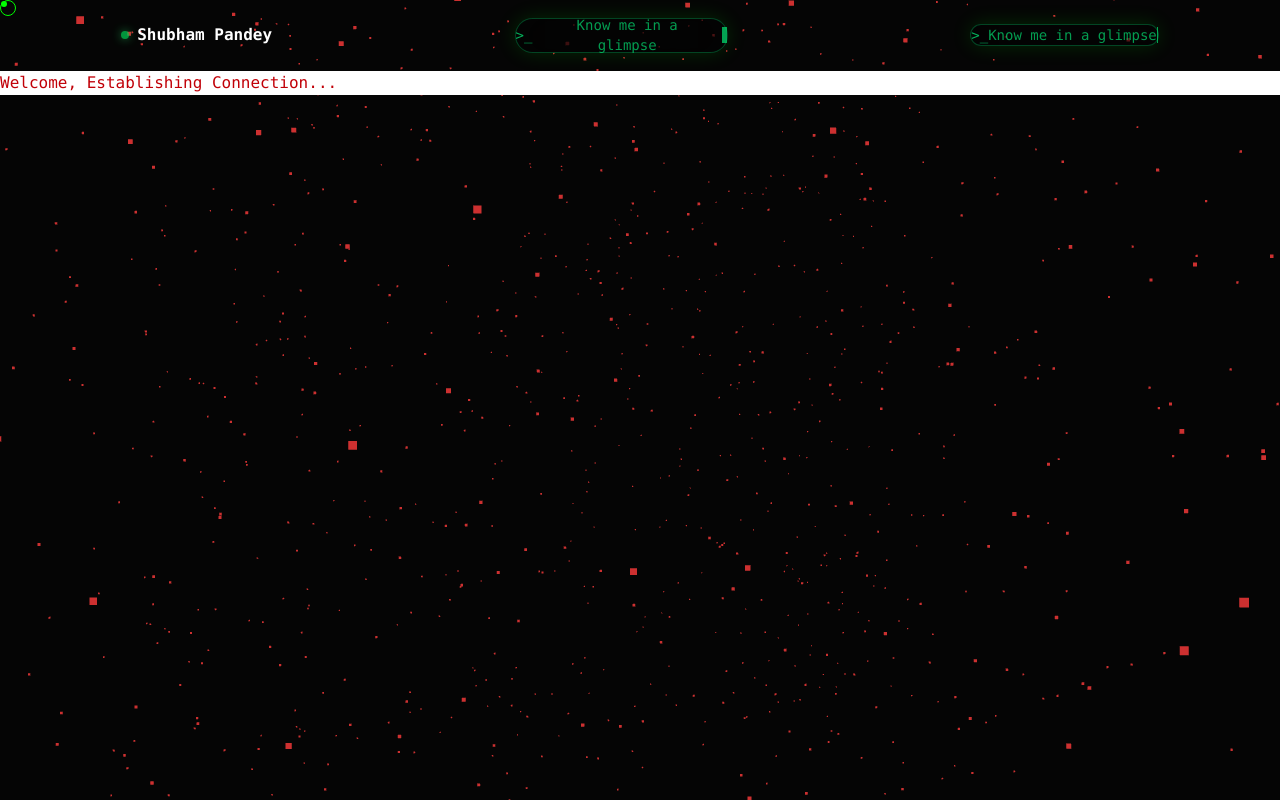
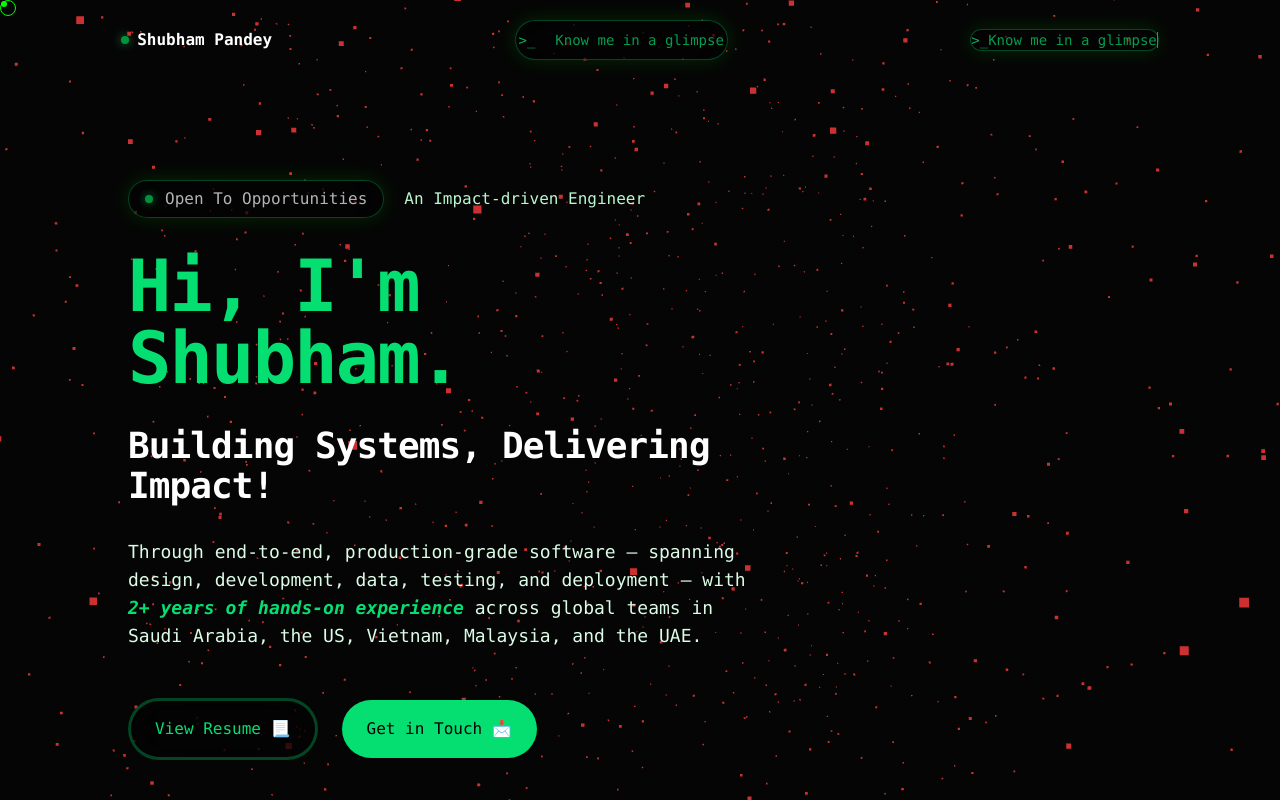
Before and after one commit to shubh4122/Portfolio, a React (Vite) app: page / in a window 1280 px wide. Built offline with nearby package versions, Linux system fonts and the light colour scheme.

Commit message:
Hero Section - without image

```diff
--- a/src/App.css
+++ b/src/App.css
@@ -11,3 +11,40 @@ html,body{
     height: 100%;
     width: 100%;
 }
+
+.hero {
+    margin-left: 128px;
+    margin-top: 100px;
+}
+
+.pill {
+    padding: 6px 16px;
+}
+
+.topHero {
+    margin-bottom: 32px;
+}
+
+.sellingLine {
+    margin-top: 32px;
+    margin-bottom: 32px;
+}
+
+.heroBtn {
+    margin-top: 48px;
+    padding: 16px 24px;
+    margin-right: 24px;
+}
+
+
+
+@keyframes slideFade {
+    from {
+        opacity: 0;
+        transform: translateY(8px);
+    }
+    to {
+        opacity: 1;
+        transform: translateY(0px);
+    }
+}
--- a/src/App.jsx
+++ b/src/App.jsx
@@ -2,16 +2,29 @@ import './App.css'
 import CyberBackground3D from "./Components/CyberBackground3D.jsx";
 import {useEffect, useState} from "react";
 import SummaryTerminal from "./Components/SummaryTerminal.jsx";
+import Pill from "./Components/Pill.jsx";
+import HeroSection from "./Components/HeroSection.jsx";
 // import { motion, AnimatePresence} from "motion/react";
 
 
 const App = () => {
     const [HighPerfMode, setHighPerfMode] = useState(true);
     const [showTerminal, setShowTerminal] = useState(false);
+    const [role, setRole] = useState(0);
 
     // setHighPerfMode(true); - //in 2 conditions - 1. Low performance device detected. 2. Toggled
 
+    const roles = [
+        "A Software Developer",
+        "A Data Engineer",
+        "An Impact-driven Engineer",
+        "A Problem Solver",
+        "A Tech Generalist",
+        "An AI Developer",
+    ];
+
     useEffect(() => {
+        // Custom Cursor
         const dot = document.querySelector('.cursor-dot');
         const ring = document.querySelector('.cursor-ring');
 
@@ -44,7 +57,16 @@ const App = () => {
 
         loop();
 
-        return () => window.removeEventListener("mousemove", onMove);
+
+        // Hero Section - ROLES
+        const intervalId = setInterval(() => {
+            setRole((prevRole)=>(prevRole+1) % roles.length)
+        }, 2000);
+
+        return () => {
+            window.removeEventListener("mousemove", onMove);
+            clearInterval(intervalId);
+        }
     }, []);
 
     return (
@@ -53,13 +75,13 @@ const App = () => {
             {HighPerfMode && <CyberBackground3D/>}
 
             {/*Foreground*/}
-            <div className="flex flex-col w-screen h-screen">
+            <div className="foreground">
                 {/*Cursor*/}
                 <div className="cursor-ring">
                     <div className="cursor-dot"></div>
                 </div>
 
-                <nav className="flex items-center justify-around w-screen h-[10vh] ">
+                <nav className="flex items-center justify-around w-screen h-[10vh]">
                     <div className="logo flex items-center gap-2">
                         <span className="w-2 h-2 rounded-full bg-green-500 animate-pulse shadow-[0_0_10px_rgba(34,197,94,0.9)]"></span>
                         <span className="text-white font-bold">Shubham Pandey</span>
@@ -70,7 +92,7 @@ const App = () => {
                         onClick={() => {
                             setShowTerminal(true)
                         }}
-                        className="w-1/6 h-2/4 relative flex items-center justify-center gap-3
+                        className="w-1/6 h-2/4 relative flex items-center justify-center gap-5
                          rounded-full
                          bg-black/40 backdrop-blur-xl backdrop-saturate-150
                          border border-green-400/30
@@ -82,8 +104,6 @@ const App = () => {
                          cursor-hover-target">
                         <span className="opacity-80">&gt;_</span>
                         <span className="opacity-70">Know me in a glimpse</span>
-
-                        <span className="w-[5px] h-4 bg-green-400 animate-pulse ml-1"></span>
                     </button>
 
                     <button
@@ -102,23 +122,18 @@ const App = () => {
                         {/*Fake Terminal like cursor*/}
                         <span className="w-[1px] h-4 bg-green-400 animate-pulse ml-1"></span>
                     </button>
+                </nav>
+
+                {/*Terminal - code to be at the end*/}
+                {showTerminal &&
+                    <div className="flex justify-center align-top h-screen w-screen z-50">
+                        <SummaryTerminal closeTerminal={() => setShowTerminal(false)}/>
+                    </div>
+                }
 
 
-                </nav>
-
                 {/*Hero Section*/}
-                <div className="w-screen bg-white">
-                    <h4 className="text-red-700">Welcome, Establishing Connection...</h4>
-                </div>
-
-
-
-
-
-                {/*Terminal - code to be at the end*/}
-                <div className="flex justify-center align-top h-screen w-screen">
-                {showTerminal && <SummaryTerminal closeTerminal={() => setShowTerminal(false)}/>}
-                </div>
+                <HeroSection roles={roles} role={role} />
 
             </div>
 
--- /dev/null
+++ b/src/Components/HeroSection.jsx
@@ -0,0 +1,28 @@
+import Pill from "./Pill.jsx";
+
+const HeroSection = ({roles, role}) => {
+    return (
+        <div className="hero w-1/2 ">
+
+            <div className="topHero h-fit flex items-center justify-start gap-5">
+                <Pill text={"Open To Opportunities"} setOnClick={null} setOnClickValue={null}/>
+                <span key={roles[role]} className="text-green-200 inset-0 animate-[slideFade_0.5s_ease-out]" >{roles[role]}</span>
+            </div>
+            <h1 className="text-7xl font-bold tracking-tight text-green-400 ">Hi, I'm Shubham.</h1>
+            <h2 className="sellingLine text-4xl font-bold tracking-tight text-white">Building Systems, Delivering Impact!</h2>
+            <p className="text-lg text-green-100">
+                Through end-to-end, production-grade software — spanning design, development,
+                data, testing, and deployment — with
+                <span className="italic font-bold text-green-400"> 2+ years of hands-on experience </span>
+                across global teams in
+                Saudi Arabia, the US, Vietnam, Malaysia, and the UAE.
+            </p>
+            <button className="heroBtn border-3 border-green-400/30 rounded-full bg-black/40
+                            backdrop-blur-xl backdrop-saturate-150 text-green-400">View Resume 📃</button>
+            <button className="heroBtn border border-green-400/30 rounded-full
+                            bg-green-400">Get in Touch 📩</button>
+        </div>
+    )
+}
+
+export default HeroSection;
--- /dev/null
+++ b/src/Components/Pill.jsx
@@ -0,0 +1,28 @@
+const Pill = ({text, setOnClick, setOnClickValue}) => {
+
+
+
+    return (
+        <div>
+            <button
+                    onClick={() => {
+                        setOnClick(setOnClickValue)
+                    }}
+                    className="pill w-fit h-fit relative flex items-center justify-center gap-3
+                                 rounded-full
+                                 bg-black/40 backdrop-blur-xl backdrop-saturate-150
+                                 border border-green-400/30
+                                 text-white
+                                 shadow-[0_0_20px_rgba(0,255,0,0.15)]
+                                 hover:bg-black/60 hover:border-green-400/60
+                                 hover:shadow-[0_0_30px_rgba(0,255,0,0.35)]
+                                 transition-all duration-300
+                                 cursor-hover-target">
+                <span className="w-2 h-2 rounded-full bg-green-500 animate-pulse shadow-[0_0_10px_rgba(34,197,94,0.9)]"></span>
+                <span className="opacity-70">{text}</span>
+            </button>
+        </div>
+    )
+}
+
+export default Pill;
--- a/src/index.css
+++ b/src/index.css
@@ -35,6 +35,7 @@
     html,body{
         height: 100%;
         width: 100%;
+        font-family: 'JetBrains Mono', monospace;
     }
 }
 
```
